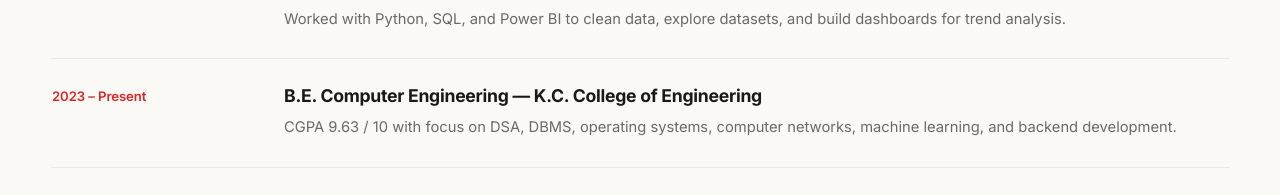
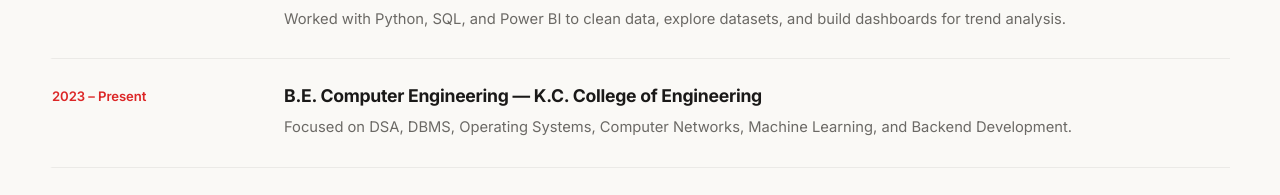
Before and after one commit to HP0077/portfolio, a plain HTML site: page index.html in a window 1280 px wide. Shown: the part 4127-4322 px from the top of the page. Drawn offline with Linux system fonts and the light colour scheme.

Commit message:
Update index.html

```diff
--- a/index.html
+++ b/index.html
@@ -306,8 +306,8 @@
           <span>2023 – Present</span>
           <div>
             <h3>B.E. Computer Engineering — K.C. College of Engineering</h3>
-            <p>CGPA 9.63 / 10 with focus on DSA, DBMS, operating systems, computer networks, machine learning, and
-              backend development.</p>
+            <p>Focused on DSA, DBMS, Operating Systems, Computer Networks, Machine Learning, and Backend Development.</p>
+
           </div>
         </article>
         <article class="reveal">
```
